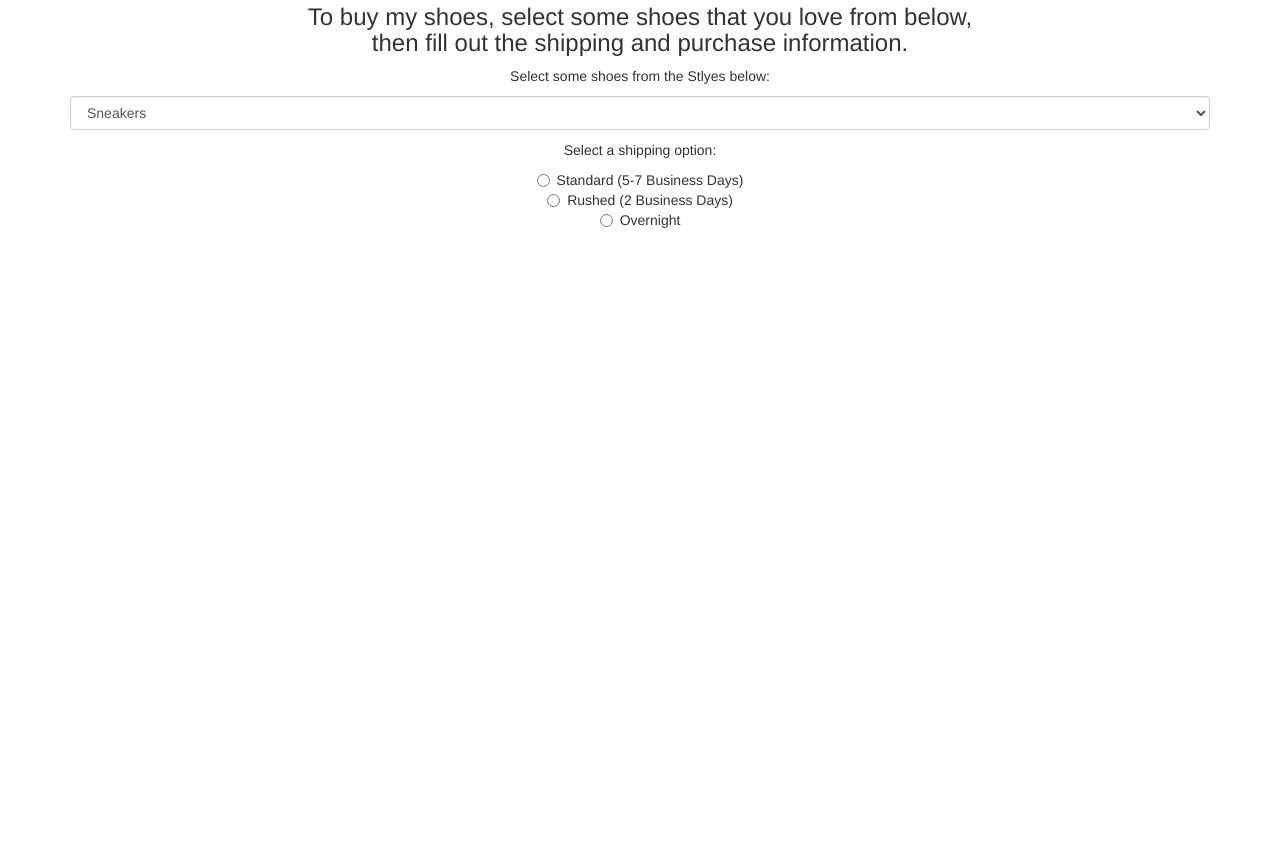
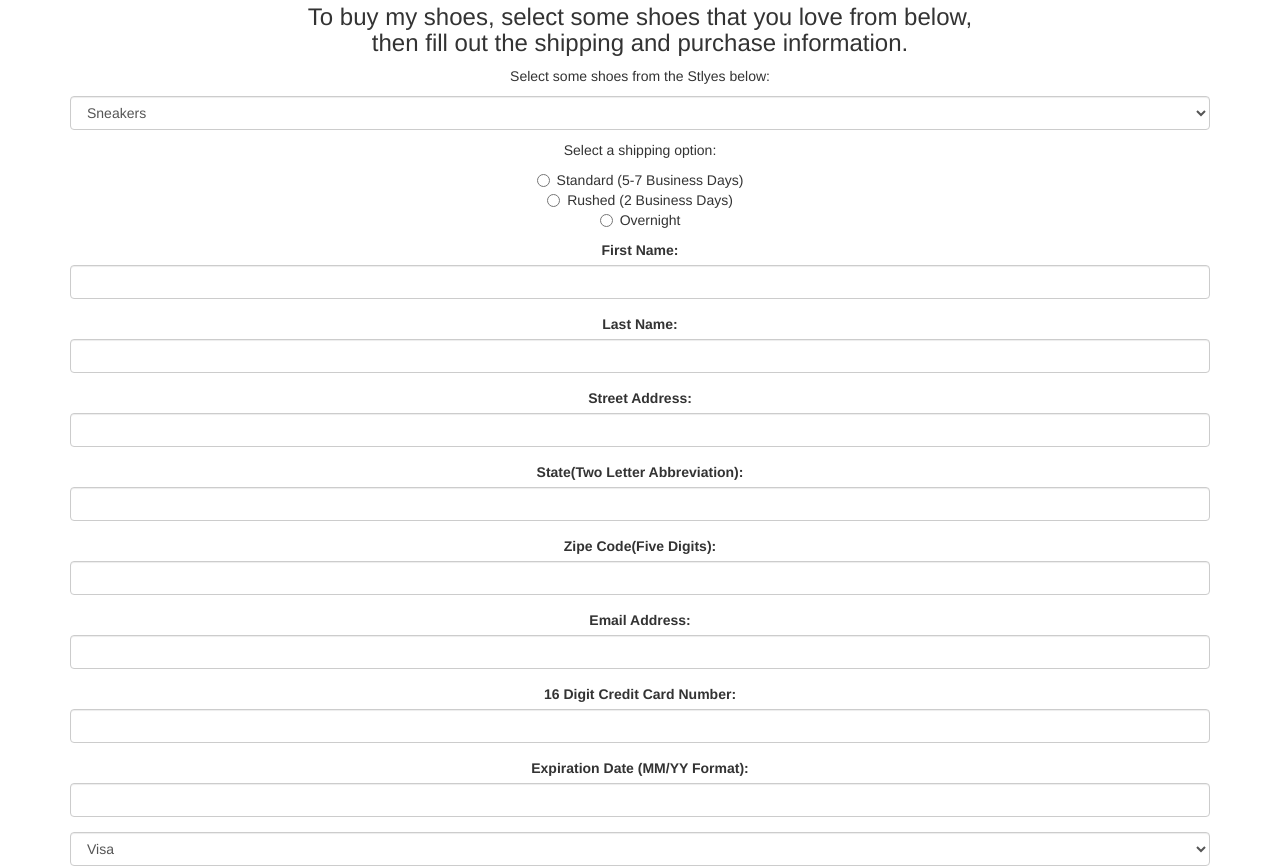
Before and after one commit to emh221/survey, a plain HTML site: page index.html in a window 1280 px wide. Shown: the part 76-942 px from the top of the page. Before the commit the page ends 800 px from the top, so only its background shows below. Drawn offline with Linux system fonts and the light colour scheme.

Commit message:
add an address name and credit card form inputs as well as a drop-down card type box.

```diff
--- a/index.html
+++ b/index.html
@@ -9,7 +9,7 @@
 </head>
 <body>
   <div class="container">
-    <h1 class= "text-center">Eric's Online Shoe Store.</h1>
+    <h1 class= "text-center">Eric's Online Shoe Store</h1>
     <h3 class = "text-center">To buy my shoes, select some shoes that you love from below,<br> then fill out the shipping and purchase information. </h3>
     <div class="blanks text-center">
       <form>
@@ -35,7 +35,45 @@
             Overnight
           </label>
         </div>
+        <div class="form-group">
+          <label for="firstname"> First Name:</label>
+          <input id="firstname" type="text" class="form-control">
+        </div>
+        <div class="form-group">
+          <label for="lastname"> Last Name:</label>
+          <input id="lastname" type="text" class="form-control">
+        </div>
+        <div class="form-group">
+          <label for="streetaddress"> Street Address:</label>
+          <input id="" type="text" class="form-control">
+        </div>
+        <div class="form-group">
+          <label for="state">State(Two Letter Abbreviation):</label>
+          <input id="" type="text" class="form-control">
+        </div>
+        <div class="form-group">
+          <label for="zipcode"> Zipe Code(Five Digits):</label>
+          <input id="" type="number" class="form-control">
+        </div>
+        <div class="form-group">
+          <label for="emailaddress">Email Address:</label>
+          <input id="emailaddress" type="text" class="form-control">
+        </div>
+        <div class="form-group">
+          <label for="creditcard">16 Digit Credit Card Number:</label>
+          <input id="creditcard" type="number" class="form-control">
+        </div>
+        <div class="form-group">
+          <label for="creditcardexp">Expiration Date (MM/YY Format):</label>
+          <input id="creditcardexp" type="text" class="form-control">
+        </div>
+        <select class="form-control" id="cardtype">
+          <option>Visa</option>
+          <option>Mastercard</option>
+          <option>American Express</option>
       </form>
     </div>
+    <h4 class= "text-center">Your Receipt:</h4>
+    <p class= "text-center"></p>
   </div>
 </body>
```
